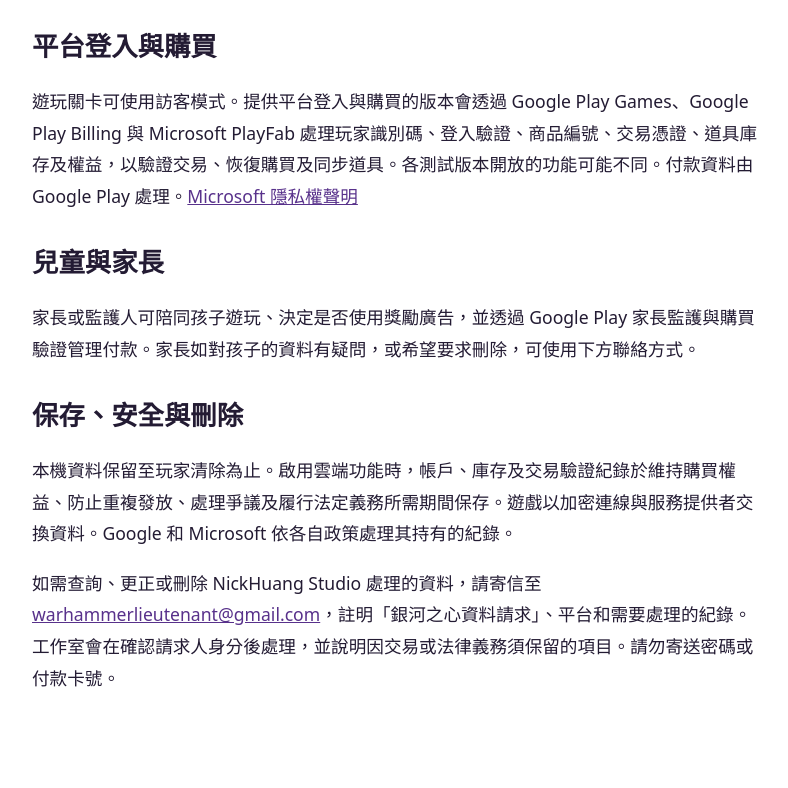
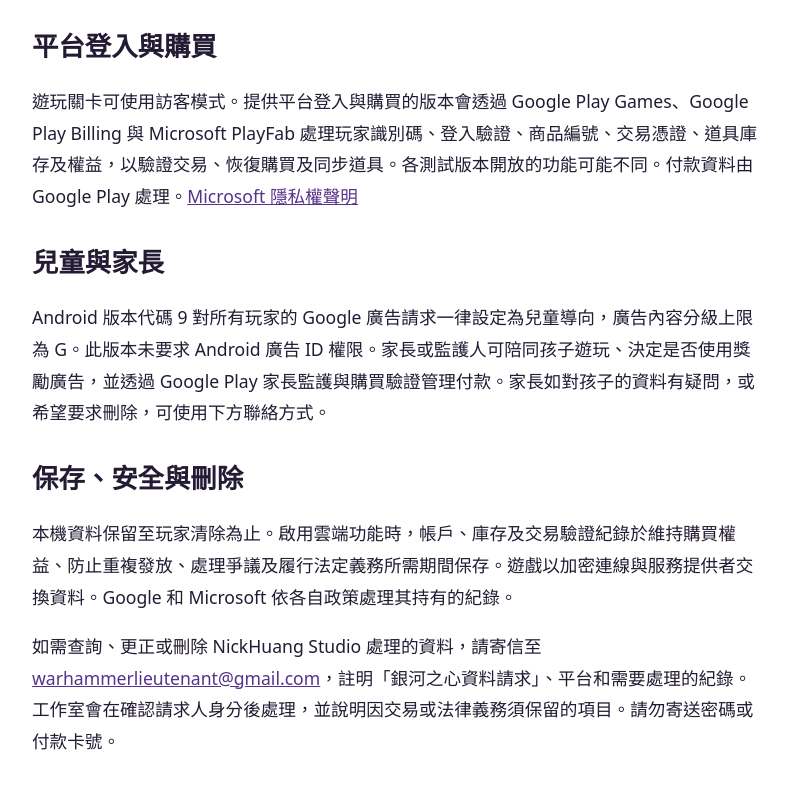
Before and after one commit to nickhuang1121/nickhuang1121.github.io, a plain HTML site: page galaxy-heart/privacy/index.html in a window 1280 px wide. Shown: the part 715-1503 px from the top of the page, without its empty margins (240-1028 px from the left). Before the commit the page ends 1457 px from the top, so only its background shows below. Drawn offline with Linux system fonts and the light colour scheme.

Commit message:
Document family ad settings in Android build 9

```diff
--- a/galaxy-heart/privacy/index.html
+++ b/galaxy-heart/privacy/index.html
@@ -8,7 +8,7 @@
 <h2>獎勵廣告</h2><p>玩家可以選擇觀看 Google AdMob 獎勵廣告以補充能量。廣告服務可能取得 IP 位址並據以推估大致位置，也會處理廣告互動、播放和點擊、裝置或應用程式識別資料與診斷資料，以提供廣告、統計成效及防止詐欺。可用的識別資料會隨 Android 設定、廣告請求的年齡處理及同意狀態而異。遊戲使用獎勵識別碼確認是否達成觀看條件，避免重複發放。</p>
 <p>Google 的同意管理工具會依所在地與適用條件提供隱私選項。玩家可在遊戲「系統設定」查看「廣告隱私選項」，亦可透過 Android 系統管理廣告識別碼。<a href="https://policies.google.com/privacy?hl=zh-TW">Google 隱私權政策</a> · <a href="https://developers.google.com/admob/android/privacy/play-data-disclosure">Google Mobile Ads SDK 資料說明</a></p>
 <h2>平台登入與購買</h2><p>遊玩關卡可使用訪客模式。提供平台登入與購買的版本會透過 Google Play Games、Google Play Billing 與 Microsoft PlayFab 處理玩家識別碼、登入驗證、商品編號、交易憑證、道具庫存及權益，以驗證交易、恢復購買及同步道具。各測試版本開放的功能可能不同。付款資料由 Google Play 處理。<a href="https://privacy.microsoft.com/zh-tw/privacystatement">Microsoft 隱私權聲明</a></p>
-<h2>兒童與家長</h2><p>家長或監護人可陪同孩子遊玩、決定是否使用獎勵廣告，並透過 Google Play 家長監護與購買驗證管理付款。家長如對孩子的資料有疑問，或希望要求刪除，可使用下方聯絡方式。</p>
+<h2>兒童與家長</h2><p>Android 版本代碼 9 對所有玩家的 Google 廣告請求一律設定為兒童導向，廣告內容分級上限為 G。此版本未要求 Android 廣告 ID 權限。家長或監護人可陪同孩子遊玩、決定是否使用獎勵廣告，並透過 Google Play 家長監護與購買驗證管理付款。家長如對孩子的資料有疑問，或希望要求刪除，可使用下方聯絡方式。</p>
 <h2>保存、安全與刪除</h2><p>本機資料保留至玩家清除為止。啟用雲端功能時，帳戶、庫存及交易驗證紀錄於維持購買權益、防止重複發放、處理爭議及履行法定義務所需期間保存。遊戲以加密連線與服務提供者交換資料。Google 和 Microsoft 依各自政策處理其持有的紀錄。</p>
 <p>如需查詢、更正或刪除 NickHuang Studio 處理的資料，請寄信至 <a href="mailto:warhammerlieutenant@gmail.com">warhammerlieutenant@gmail.com</a>，註明「銀河之心資料請求」、平台和需要處理的紀錄。工作室會在確認請求人身分後處理，並說明因交易或法律義務須保留的項目。請勿寄送密碼或付款卡號。</p>
 </main></html>
```
